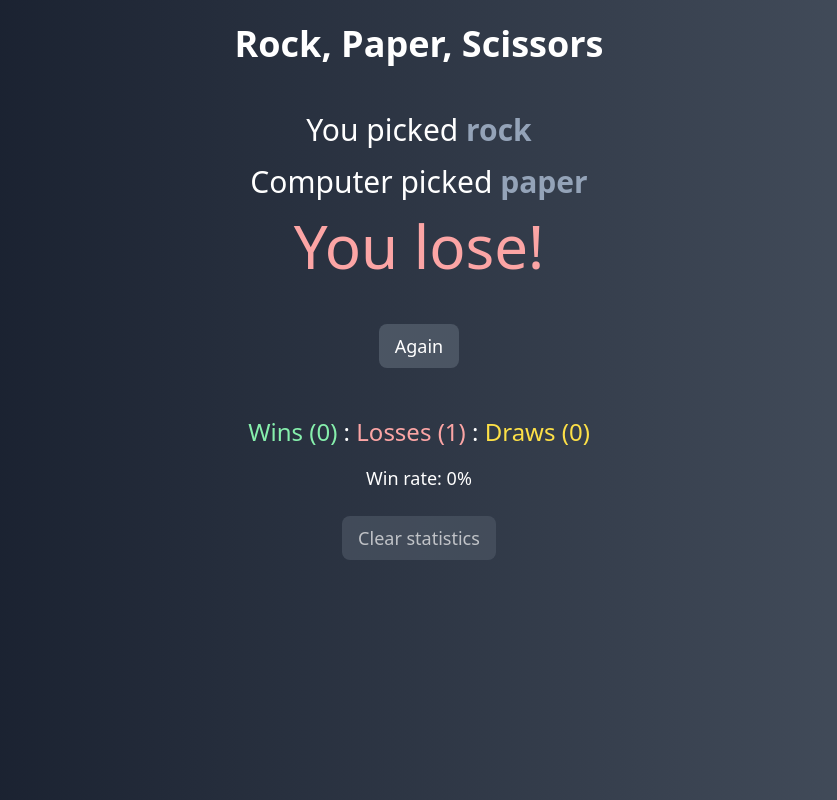
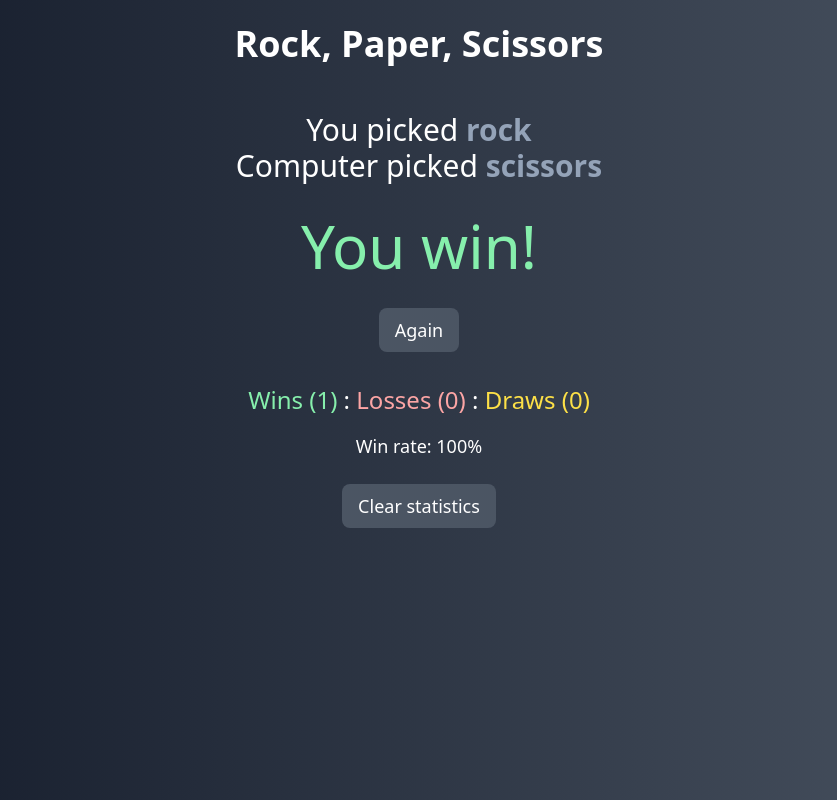
Before and after one commit to mityaua/rps-game, a Vue app: page / in a window 1280 px wide. Both pictures are taken after a click on the button 352 px from the left and 240 px from the top of the page. Shown: the whole page, without its empty margins (221-1058 px from the left). Built offline with nearby package versions, Linux system fonts and the light colour scheme.

Commit message:
Global refactoring and packs updates

```diff
--- a/src/App.vue
+++ b/src/App.vue
@@ -1,18 +1,27 @@
 <script setup lang="ts">
-import { ref, Ref, computed, ComputedRef, onMounted } from "vue";
-import { Outcomes, OutcomesItem } from "./interfaces/Outcomes";
+import { ref, computed, onMounted, onUnmounted } from "vue";
+import { Choice, ChoicesVariants } from "./interfaces/Outcomes";
+import Page from "./components/Page.vue";
+import Container from "./components/Container.vue";
+import Header from "./components/Header.vue";
+import ChoiceButton from "./components/ChoiceButton.vue";
+import PickedChoice from "./components/PickedChoice.vue";
+import Verdict from "./components/Verdict.vue";
+import Statistics from "./components/Statistics.vue";
+import WinRate from "./components/WinRate.vue";
+import BaseButton from "./components/BaseButton.vue";
 
 // Stats values
-const wins: Ref<number> = ref(0);
-const losses: Ref<number> = ref(0);
-const draws: Ref<number> = ref(0);
+const wins = ref<number>(0);
+const losses = ref<number>(0);
+const draws = ref<number>(0);
 
-const userChoice: Ref<string | null> = ref(null);
-const computerChoice: Ref<string | null> = ref(null);
+const userChoice = ref<string | null>(null);
+const computerChoice = ref<string | null>(null);
 
-const verdict: Ref<string | null> = ref(null);
+const verdict = ref<string | null>(null);
 
-const outcomes: Outcomes = {
+const outcomes: ChoicesVariants = {
   rock: {
     rock: "draw",
     paper: "lose",
@@ -31,7 +40,7 @@ const outcomes: Outcomes = {
 };
 
 // Wins statistics
-const winsPercentage: ComputedRef<number> = computed(() => {
+const winsPercentage = computed<number>(() => {
   const total = wins.value + losses.value + draws.value;
   return total ? (wins.value / total) * 100 : 0;
 });
@@ -40,20 +49,23 @@ const winsPercentage: ComputedRef<number> = computed(() => {
 const play = (choice: string): void => {
   userChoice.value = choice;
 
-  const choises = ["rock", "paper", "scissors"];
-  const random = Math.floor(Math.random() * choises.length);
-  computerChoice.value = choises[random];
+  const choicesArray = ["rock", "paper", "scissors"];
+  const random = Math.floor(Math.random() * choicesArray.length);
+  computerChoice.value = choicesArray[random];
 
-  const outcome = outcomes[choice as keyof Outcomes][computerChoice.value as keyof OutcomesItem];
+  const choiceKey = choice as keyof Choice;
+  const computerChoiceKey = computerChoice.value as keyof ChoicesVariants;
+
+  const outcome = outcomes[choiceKey][computerChoiceKey];
 
   if (outcome === "win") {
-    wins.value++;
+    wins.value += 1;
     verdict.value = "You win!";
   } else if (outcome === "lose") {
-    losses.value++;
+    losses.value += 1;
     verdict.value = "You lose!";
   } else {
-    draws.value++;
+    draws.value += 1;
     verdict.value = "Draw!";
   }
 
@@ -93,115 +105,65 @@ const clearStatistics = (): void => {
   resetRound();
 };
 
+const keypressHandler = (event: KeyboardEvent) => {
+  if (event.key === "r") {
+    resetRound();
+  }
+};
+
 onMounted(() => {
   loadGame();
 
-  window.addEventListener("keypress", (event: KeyboardEvent) => {
-    if (event.key === "r") {
-      resetRound();
-    }
-  });
+  window.addEventListener("keypress", keypressHandler);
+});
+
+onUnmounted(() => {
+  window.removeEventListener("keypress", keypressHandler);
 });
 </script>
 
 <template>
-  <div class="bg-gradient-to-b from-gray-900 to-gray-600 bg-gradient-to-r text-white text-center min-h-screen flex flex-col">
-    <!-- Header -->
-    <header class="container mx-auto p-6">
-      <h1 class="text-4xl font-bold">Rock, Paper, Scissors</h1>
-    </header>
+  <Page>
+    <Header />
 
-    <main class="container mx-auto p-6 flex-1">
+    <Container>
       <!-- Start screen with buttons -->
       <Transition name="slide-up" mode="out-in">
-        <div v-if="userChoice === null" class="flex items-center justify-center flex-wrap gap-4 md:gap-8">
-          <button
-            @click="play('rock')"
-            class="bg-white rounded-full shadow-lg w-32 md:w-48 lg:w-64 p-4 md:p-10 transition-colors duration-300 hover:bg-stone-400"
-          >
-            <img src="./assets/images/rock.svg" alt="Rock" class="w-full h-full" />
-          </button>
+        <div v-if="!userChoice" class="flex items-center justify-center flex-wrap gap-4 md:gap-8">
+          <ChoiceButton choice="rock" @choice="play" />
 
-          <button
-            @click="play('paper')"
-            class="bg-white rounded-full shadow-lg w-32 md:w-48 lg:w-64 p-4 md:p-10 transition-colors duration-300 hover:bg-cyan-200"
-          >
-            <img src="./assets/images/paper.svg" alt="Paper" class="w-full h-full" />
-          </button>
+          <ChoiceButton choice="paper" @choice="play" />
 
-          <button
-            @click="play('scissors')"
-            class="bg-white rounded-full shadow-lg w-32 md:w-48 lg:w-64 p-4 md:p-10 transition-colors duration-300 hover:bg-lime-300"
-          >
-            <img src="./assets/images/scissors.svg" alt="Scissors" class="w-full h-full" />
-          </button>
+          <ChoiceButton choice="scissors" @choice="play" />
         </div>
 
         <!-- Results -->
         <div v-else>
-          <div class="text-3xl mb-4">
-            <p>
-              You picked <span class="text-slate-400 font-semibold">{{ userChoice }}</span>
-            </p>
+          <div class="mb-8">
+            <PickedChoice label="You picked" :choice="userChoice" />
+            <PickedChoice label="Computer picked" :choice="computerChoice" />
           </div>
 
-          <div class="text-3xl mb-4">
-            <p>
-              Computer picked <span class="text-slate-400 font-semibold">{{ computerChoice }}</span>
-            </p>
-          </div>
+          <Verdict class="mb-8" :verdict="verdict" />
 
-          <!-- Verdict block -->
-          <div
-            class="text-6xl mb-12"
-            :class="{
-              'text-green-300': verdict === 'You win!',
-              'text-red-300': verdict === 'You lose!',
-              'text-yellow-300': verdict === 'Draw!',
-            }"
-          >
-            {{ verdict }}
-          </div>
-
-          <!-- Again button -->
-          <button
-            @click="resetRound"
-            title="Or R on keyboard"
-            class="bg-gray-600 text-lg py-2 px-4 rounded-lg transition-colors duration-300 hover:bg-gray-500"
-          >
-            Again
-          </button>
+          <BaseButton label="Again" title="Or R on keyboard" @click="resetRound" />
         </div>
       </Transition>
 
       <!-- Statistics -->
       <Transition name="slide-up" mode="out-in">
         <div v-if="wins || losses || draws">
-          <div class="mt-12 mb-4">
-            <p class="text-2xl">
-              <span class="text-green-300">Wins ({{ wins }})</span> : <span class="text-red-300">Losses ({{ losses }})</span> :
-              <span class="text-yellow-300">Draws ({{ draws }})</span>
-            </p>
-          </div>
+          <Statistics class="mt-8 mb-4" :draws="draws" :losses="losses" :wins="wins" />
 
           <!-- Win rate block -->
-          <div>
-            <p class="text-lg">Win rate: {{ Math.round(winsPercentage) }}%</p>
-          </div>
+          <WinRate :rate="winsPercentage" />
 
           <!-- Clear statistics button -->
-          <div class="mt-6 mb-6">
-            <button
-              @click="clearStatistics"
-              class="bg-gray-600 hover:bg-red-500 opacity-70 hover:opacity-100 text-lg py-2 px-4 rounded-lg transition-colors duration-300"
-            >
-              Clear statistics
-            </button>
-          </div>
+          <BaseButton isRed class="mt-6 mb-6" label="Clear statistics" @click="clearStatistics" />
         </div>
       </Transition>
-    </main>
-  </div>
+    </Container>
+  </Page>
 </template>
 
 <style>
--- /dev/null
+++ b/src/components/BaseButton.vue
@@ -0,0 +1,27 @@
+<template>
+  <button
+    class="text-lg py-2 px-4 rounded-lg bg-gray-600 transition-colors duration-300 hover:bg-gray-500"
+    :class="{ 'hover:bg-red-500': isRed }"
+    @click="onClick"
+  >
+    {{ label }}
+  </button>
+</template>
+
+<script setup lang="ts">
+export interface Props {
+  label: string;
+  isRed?: boolean;
+}
+
+withDefaults(defineProps<Props>(), {
+  label: "Click",
+  isRed: false,
+});
+
+const emit = defineEmits<{
+  (e: "click"): void;
+}>();
+
+const onClick = () => emit("click");
+</script>
--- /dev/null
+++ b/src/components/ChoiceButton.vue
@@ -0,0 +1,45 @@
+<template>
+  <button
+    class="bg-white rounded-full shadow-lg w-32 md:w-48 lg:w-60 p-4 md:p-10 transition-colors duration-300 hover:bg-stone-400"
+    @click="onClick"
+  >
+    <img :src="imageUrl" :alt="choice" class="w-full h-full" />
+  </button>
+</template>
+
+<script setup lang="ts">
+import { computed } from "vue";
+import rockSvg from "../assets/images/rock.svg";
+import paperSvg from "../assets/images/paper.svg";
+import scissorsSvg from "../assets/images/scissors.svg";
+
+const props = defineProps<{
+  choice: string;
+}>();
+
+const emit = defineEmits<{
+  (e: "choice", value: string): void;
+}>();
+
+const imageUrl = computed<string>(() => {
+  let url = "";
+
+  switch (props.choice) {
+    case "rock":
+      url = rockSvg;
+      break;
+    case "paper":
+      url = paperSvg;
+      break;
+    case "scissors":
+      url = scissorsSvg;
+      break;
+  }
+
+  return url;
+});
+
+const onClick = () => {
+  emit("choice", props.choice);
+};
+</script>
--- /dev/null
+++ b/src/components/Container.vue
@@ -0,0 +1,5 @@
+<template>
+  <main class="container mx-auto p-6 flex-1">
+    <slot></slot>
+  </main>
+</template>
--- /dev/null
+++ b/src/components/Header.vue
@@ -0,0 +1,5 @@
+<template>
+  <header class="container mx-auto p-6">
+    <h1 class="text-4xl font-bold">Rock, Paper, Scissors</h1>
+  </header>
+</template>
--- /dev/null
+++ b/src/components/Page.vue
@@ -0,0 +1,5 @@
+<template>
+  <div class="bg-gradient-to-b from-gray-900 to-gray-600 bg-gradient-to-r text-white text-center min-h-screen flex flex-col">
+    <slot></slot>
+  </div>
+</template>
--- /dev/null
+++ b/src/components/PickedChoice.vue
@@ -0,0 +1,12 @@
+<template>
+  <p class="text-3xl">
+    {{ label }} <span class="text-slate-400 font-semibold">{{ choice }}</span>
+  </p>
+</template>
+
+<script setup lang="ts">
+defineProps<{
+  choice: string | null;
+  label: string;
+}>();
+</script>
--- /dev/null
+++ b/src/components/Statistics.vue
@@ -0,0 +1,14 @@
+<template>
+  <p class="text-2xl">
+    <span class="text-green-300">Wins ({{ wins }})</span> : <span class="text-red-300">Losses ({{ losses }})</span> :
+    <span class="text-yellow-300">Draws ({{ draws }})</span>
+  </p>
+</template>
+
+<script setup lang="ts">
+defineProps<{
+  draws: number;
+  losses: number;
+  wins: number;
+}>();
+</script>
--- /dev/null
+++ b/src/components/Verdict.vue
@@ -0,0 +1,31 @@
+<template>
+  <p class="text-6xl" :class="verdictColor">
+    {{ verdict }}
+  </p>
+</template>
+
+<script setup lang="ts">
+import { computed } from "vue";
+
+const props = defineProps<{
+  verdict: string | null;
+}>();
+
+const verdictColor = computed<string>(() => {
+  let color = "";
+
+  switch (props.verdict) {
+    case "Draw!":
+      color = "text-yellow-300";
+      break;
+    case "You lose!":
+      color = "text-red-300";
+      break;
+    case "You win!":
+      color = "text-green-300";
+      break;
+  }
+
+  return color;
+});
+</script>
--- /dev/null
+++ b/src/components/WinRate.vue
@@ -0,0 +1,13 @@
+<template>
+  <p class="text-lg">Win rate: {{ roundRate }}%</p>
+</template>
+
+<script setup lang="ts">
+import { computed } from "vue";
+
+const props = defineProps<{
+  rate: number;
+}>();
+
+const roundRate = computed<number>(() => Math.round(props.rate));
+</script>
```
Also changed, not shown: package.json (+7 -7 lines), src/interfaces/Outcomes.ts (+5 -5 lines), 1 other file (tests, documents, lock files or other folders).
